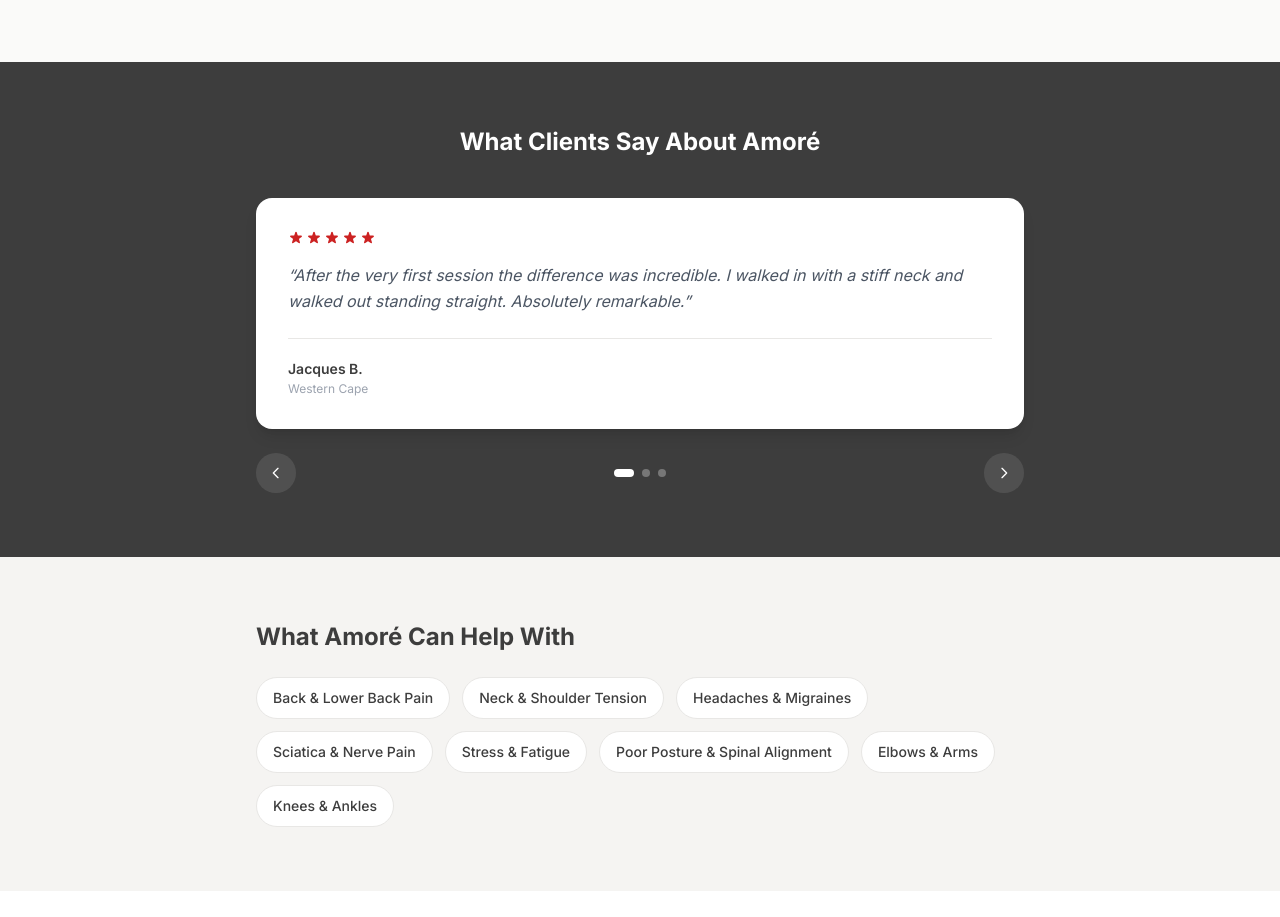
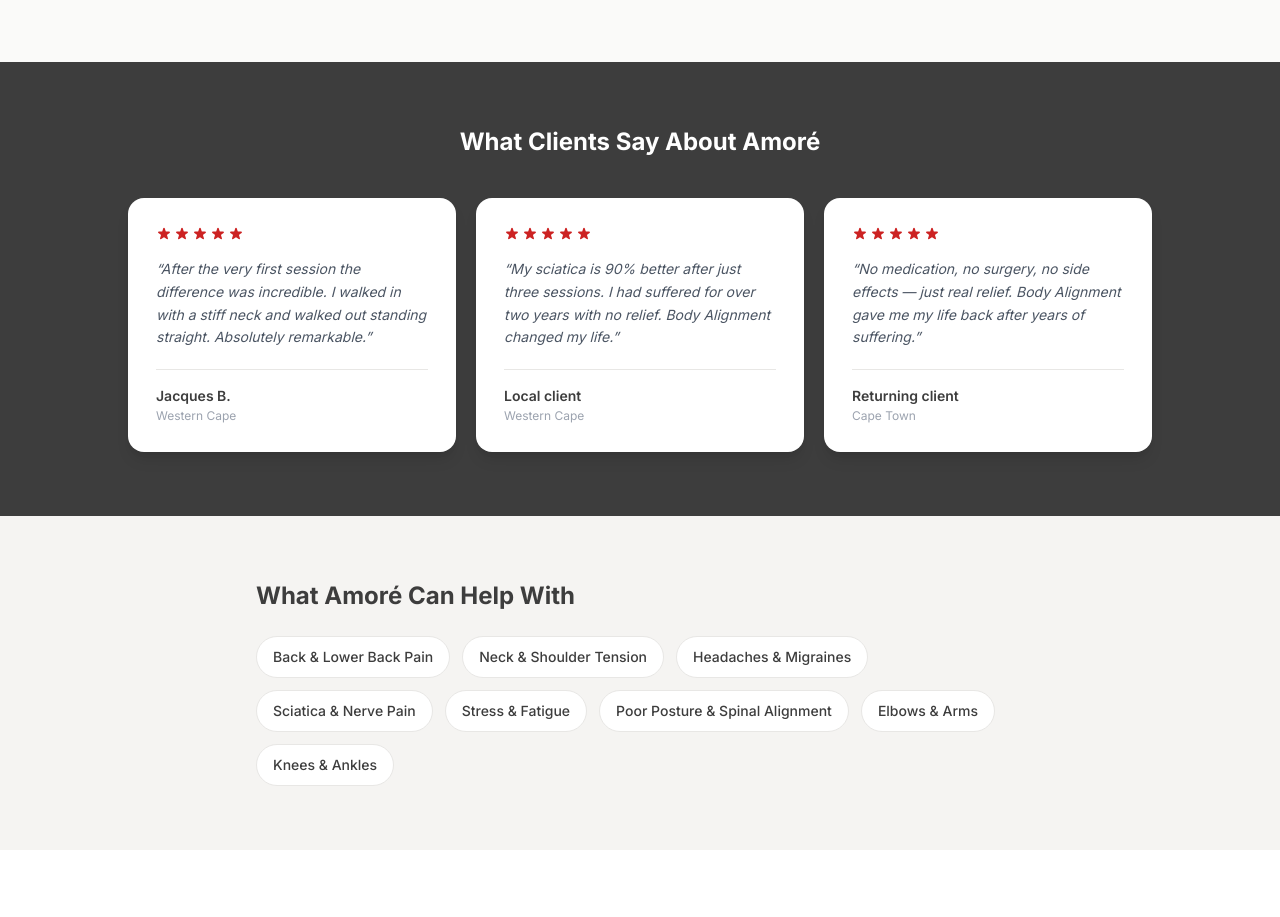
Before and after one commit to goldsphere-dev/test-site, a Next.js app: page /practitioners/amore-engelbrecht in a window 1280 px wide. Shown: the part 1627-2544 px from the top of the page. Built offline with nearby package versions, Linux system fonts and the light colour scheme.

Commit message:
feat: show 3 testimonials at a time with page-based pagination

```diff
--- a/components/PractitionerTestimonials.tsx
+++ b/components/PractitionerTestimonials.tsx
@@ -41,38 +41,43 @@
 
 export default function PractitionerTestimonials({ testimonials, firstName }: Props) {
   const items = (testimonials && testimonials.length > 0) ? testimonials : fallbackTestimonials;
-  const [index, setIndex] = useState(0);
+  const perPage = 3;
+  const pageCount = Math.ceil(items.length / perPage);
+  const [page, setPage] = useState(0);
 
-  const prev = () => setIndex((i) => (i - 1 + items.length) % items.length);
-  const next = () => setIndex((i) => (i + 1) % items.length);
+  const prev = () => setPage((p) => (p - 1 + pageCount) % pageCount);
+  const next = () => setPage((p) => (p + 1) % pageCount);
 
-  const t = items[index];
+  const visible = items.slice(page * perPage, page * perPage + perPage);
 
   return (
     <section className="py-16 px-4 bg-charcoal">
-      <div className="max-w-3xl mx-auto">
+      <div className="max-w-5xl mx-auto">
         <h2 className="text-2xl font-bold text-white mb-10 text-center">
           What Clients Say About {firstName}
         </h2>
 
-        <div className="relative">
-          {/* Card */}
-          <div className="bg-white rounded-2xl p-8 shadow-lg min-h-[200px] flex flex-col">
+        {/* Cards */}
+        <div className="grid grid-cols-1 sm:grid-cols-2 lg:grid-cols-3 gap-5">
+          {visible.map((t, i) => (
+            <div key={i} className="bg-white rounded-2xl p-7 shadow-lg flex flex-col">
               <Stars />
-            <p className="text-gray-dark text-base leading-relaxed italic flex-1">
+              <p className="text-gray-dark text-sm leading-relaxed italic flex-1">
                 &ldquo;{t.quote}&rdquo;
               </p>
-            <div className="mt-6 pt-5 border-t border-border">
+              <div className="mt-5 pt-4 border-t border-border">
                 <p className="text-charcoal font-semibold text-sm">{t.author}</p>
                 {t.location && (
                   <p className="text-gray-mid text-xs mt-0.5">{t.location}</p>
                 )}
               </div>
             </div>
+          ))}
+        </div>
 
-          {/* Arrows */}
-          {items.length > 1 && (
-            <div className="flex items-center justify-between mt-6">
+        {/* Arrows + dots */}
+        {pageCount > 1 && (
+          <div className="flex items-center justify-between mt-8">
             <button
               onClick={prev}
               className="w-10 h-10 rounded-full bg-white/10 hover:bg-white/20 text-white flex items-center justify-center transition-colors"
@@ -83,16 +88,15 @@
               </svg>
             </button>
 
-              {/* Dots */}
             <div className="flex gap-2">
-                {items.map((_, i) => (
+              {Array.from({ length: pageCount }).map((_, i) => (
                 <button
                   key={i}
-                    onClick={() => setIndex(i)}
-                    className={`w-2 h-2 rounded-full transition-all ${
-                      i === index ? "bg-white w-5" : "bg-white/30"
+                  onClick={() => setPage(i)}
+                  className={`h-2 rounded-full transition-all ${
+                    i === page ? "bg-white w-5" : "bg-white/30 w-2"
                   }`}
-                    aria-label={`Go to testimonial ${i + 1}`}
+                  aria-label={`Page ${i + 1}`}
                 />
               ))}
             </div>
@@ -109,7 +113,6 @@
           </div>
         )}
       </div>
-      </div>
     </section>
   );
 }
```
Lines whose indentation alone changed are shown as unchanged.
